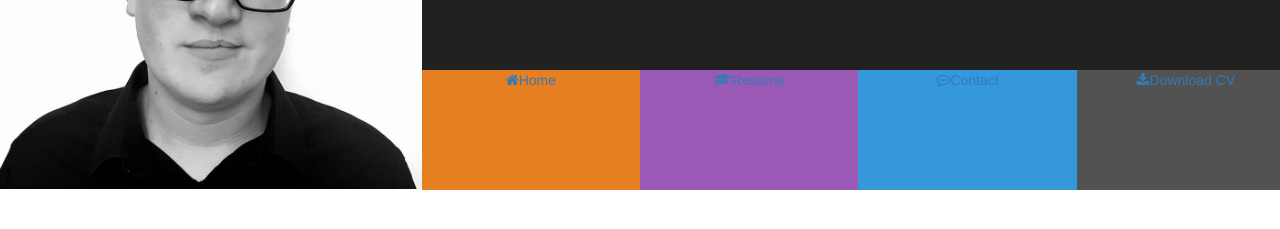
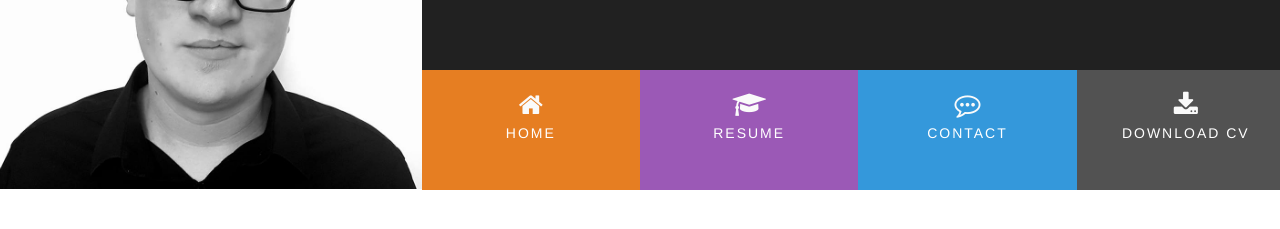
Before and after one commit to Eventyret/resume-html, a plain HTML site: page index.html in a window 1280 px wide. Shown: the part 171-400 px from the top of the page. Drawn offline with Linux system fonts and the light colour scheme.

Commit message:
Styled navigation icons and menu

```diff
--- a/assets/css/style.css
+++ b/assets/css/style.css
@@ -65,3 +65,28 @@ header {
 	text-align: center;
 	padding: 0;
 }
+
+.menu-item a {
+	width: 100%;
+	text-decoration: none;
+	color: #fff;
+	height: 120px;
+}
+
+.menu-item a i {
+	padding-top: 22px;
+	display: block;
+	color: #fafafa;
+	font-size: 26px;
+}
+
+.menu-item span {
+	display: block;
+	width: 100%;
+	padding-top: 5px;
+	text-align: center;
+	text-transform: uppercase;
+	font-size: 14px;
+	font-weight: 300px;
+	letter-spacing: 2px;
+}
```
